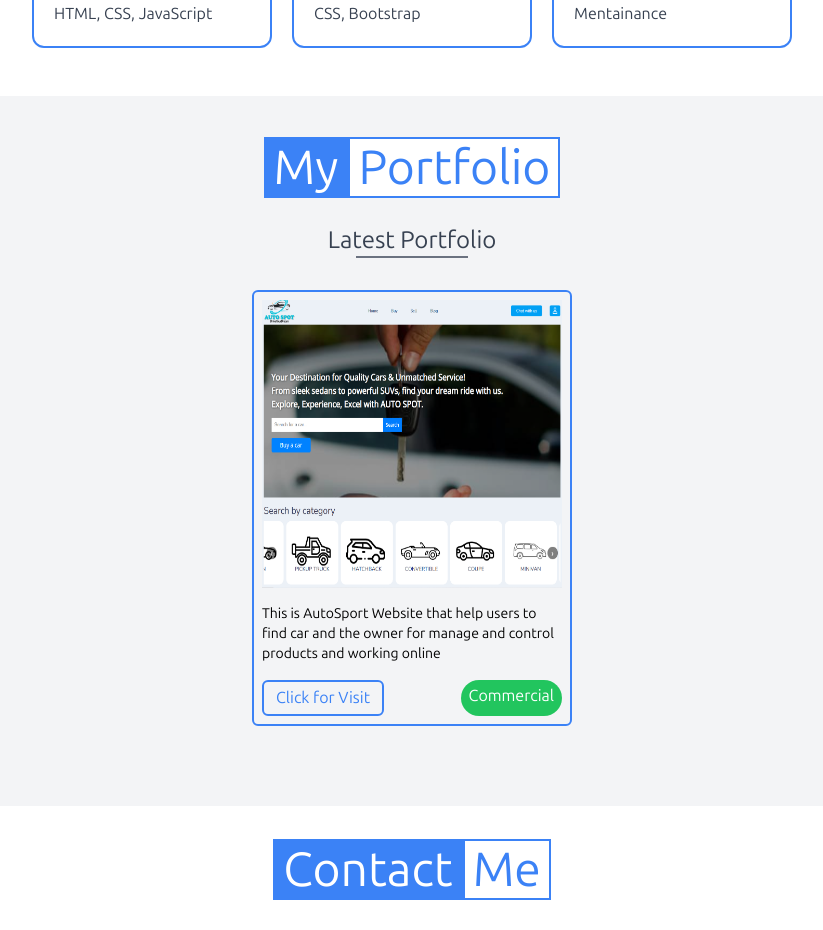
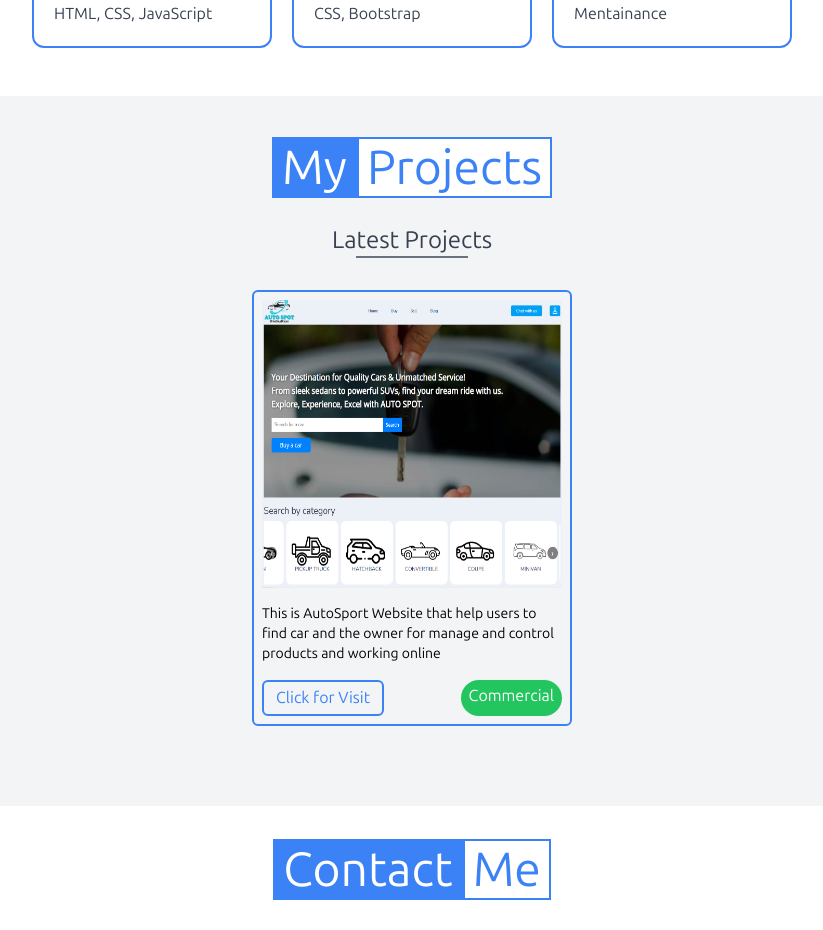
Before and after one commit to Kola-data/My-Portfolio, a React (Vite) app: page / in a window 1280 px wide. Shown: the part 1402-2332 px from the top of the page, without its empty margins (228-1051 px from the left). Built offline with nearby package versions, Linux system fonts and the light colour scheme.

Commit message:
Update projects.jsx

```diff
--- a/src/components/projects.jsx
+++ b/src/components/projects.jsx
@@ -6,9 +6,9 @@ function projects() {
     <div id='portfolio' className='bg-gray-100 py-12 px-0'>
         <div className='cursor-default'>
             <div className='justify-items-center'>
-                <h1 className='text-4xl md:text-5xl'><span className='bg-blue-500 text-white px-2 border-2 border-blue-500'>My</span><span className='text-blue-500 border-2 border-blue-500 px-2 bg-white'>Portfolio</span></h1>
+                <h1 className='text-4xl md:text-5xl'><span className='bg-blue-500 text-white px-2 border-2 border-blue-500'>My</span><span className='text-blue-500 border-2 border-blue-500 px-2 bg-white'>Projects</span></h1>
                <div className='flex-col justify-items-center'>
-                    <p className='pt-8 text-2xl text-center text-gray-700'>Latest Portfolio</p>
+                    <p className='pt-8 text-2xl text-center text-gray-700'>Latest Projects</p>
                     <p className="w-28 h-[2px] bg-gray-500"></p>
                 </div>
             </div>
```
